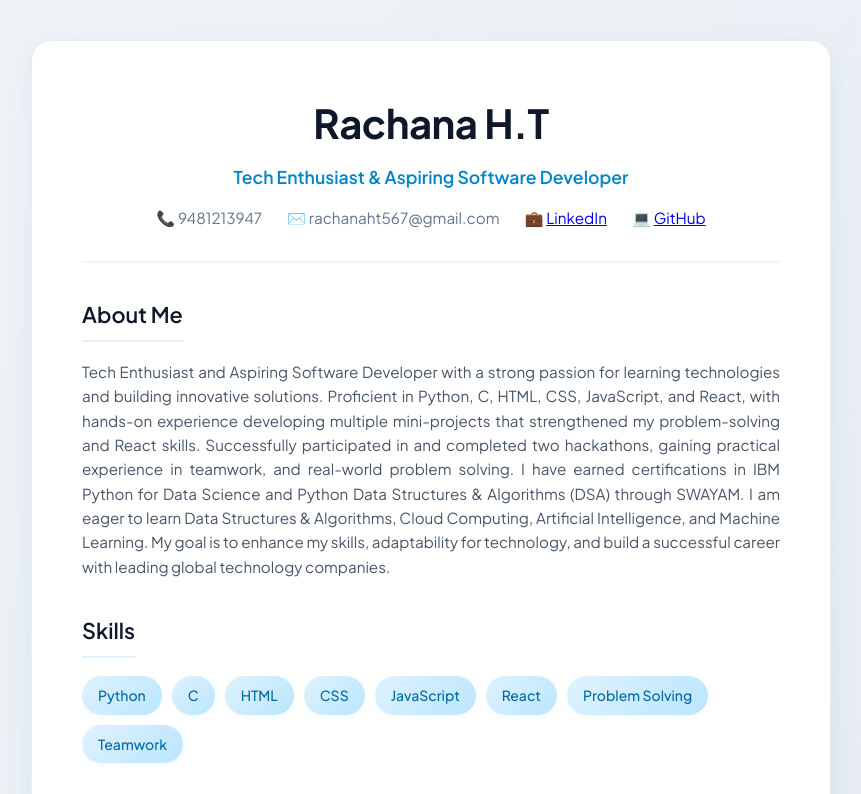
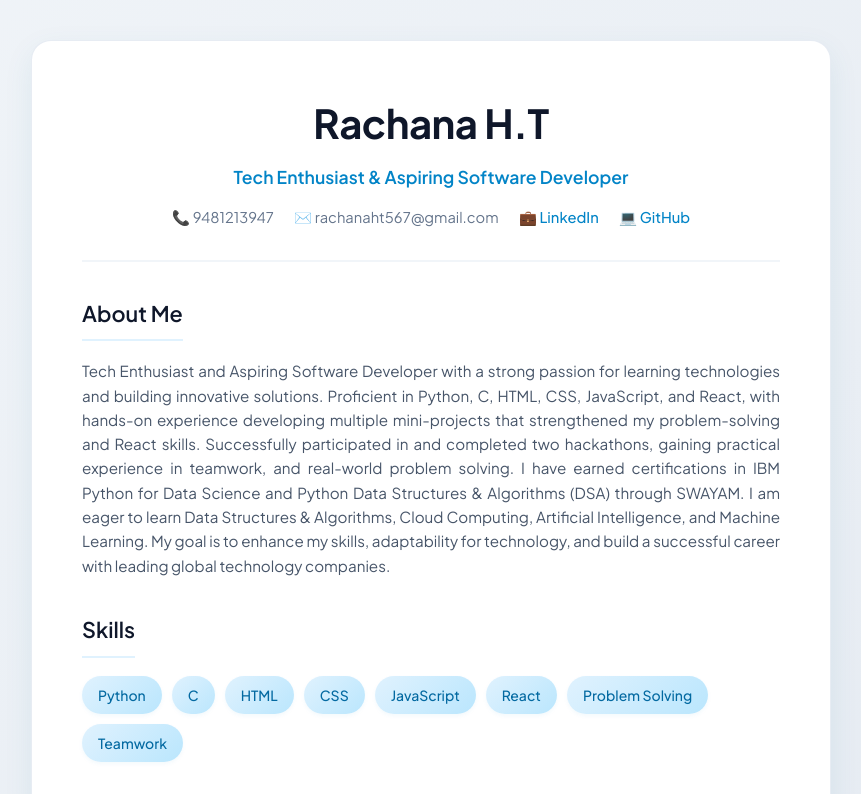
Before and after one commit to Rachana-ht2007/My_portfolio, a plain HTML site: page index.html in a window 1280 px wide. Shown: the top 794 px of the page, without its empty margins (209-1070 px from the left). Drawn offline with Linux system fonts and the light colour scheme.

Commit message:
Refine contact-info styles and add link styles
Adjusted gap and font size in contact-info class. Added styles for links and hover effects.

```diff
--- a/style.css
+++ b/style.css
@@ -51,10 +51,22 @@ body {
 .contact-info {
     display: flex;
     justify-content: center;
-    gap: 25px;
-    font-size: 0.955rem;
+    gap: 20px;
+    font-size: 0.92rem;
     color: #64748b;
     flex-wrap: wrap;
+}
+
+.contact-info a {
+    color: #0284c7;
+    text-decoration: none;
+    font-weight: 500;
+    transition: color 0.2s ease;
+}
+
+.contact-info a:hover {
+    color: #0369a1;
+    text-decoration: underline;
 }
 
 /* Section Headings */
@@ -86,7 +98,6 @@ body {
 }
 
 .skill-tag {
-    background-color: #f0fdf4; /* Soft natural hint */
     background: linear-gradient(135deg, #e0f2fe 0%, #bae6fd 100%);
     color: #0369a1;
     padding: 8px 16px;
```
